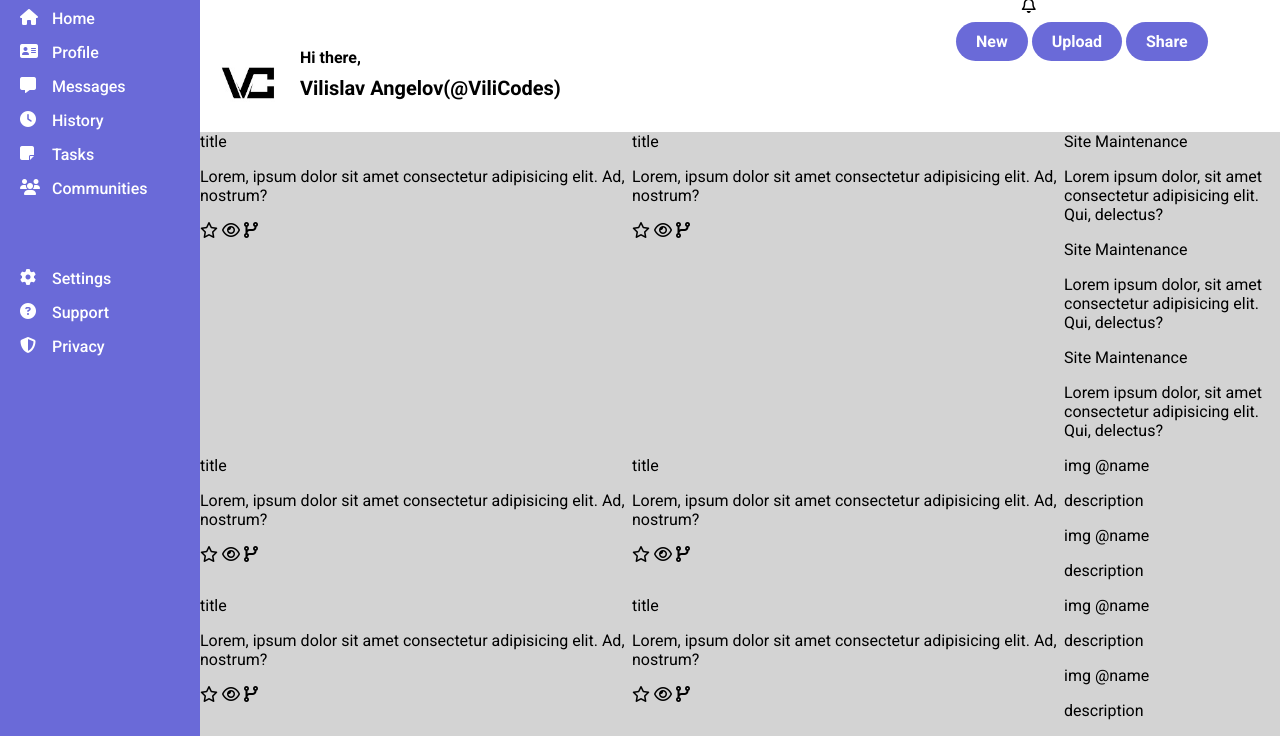
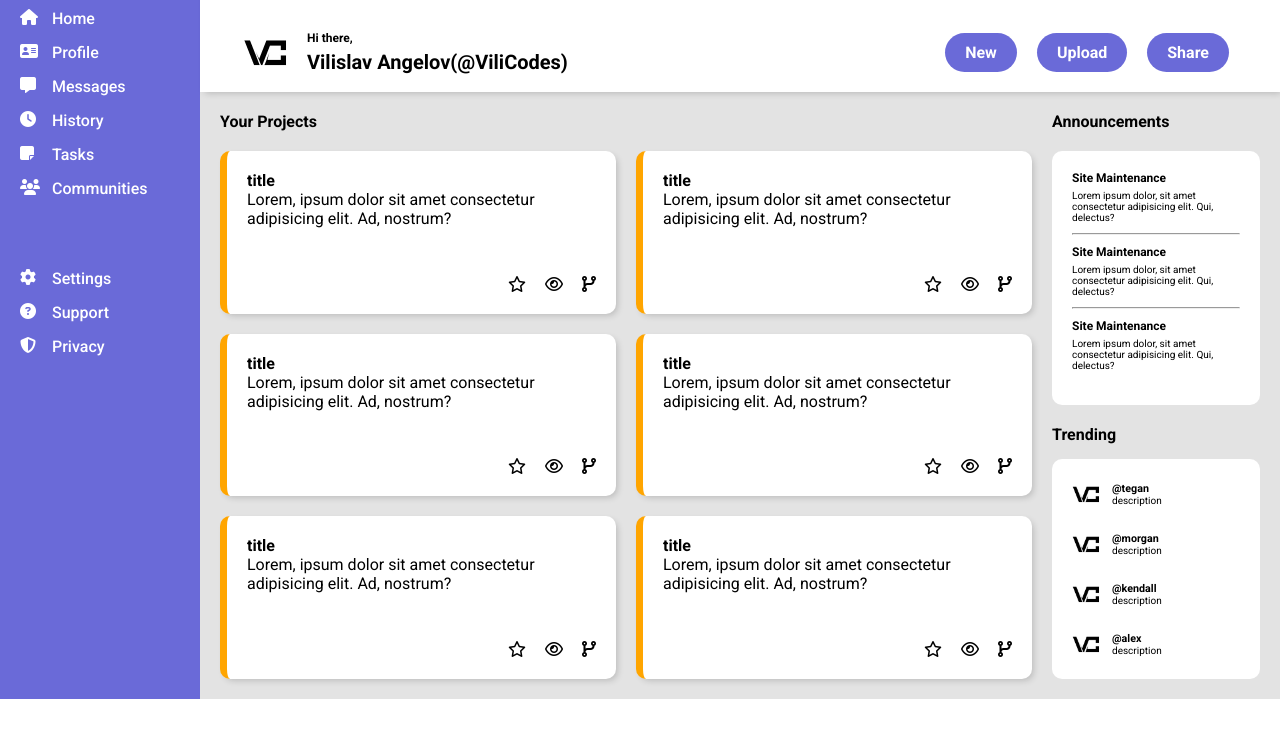
Before and after one commit to VilislavAngelov/AdminDashboard, a plain HTML site: page index.html in a window 1280 px wide. Shown: the part 68-804 px from the top of the page. Drawn offline with Linux system fonts and the light colour scheme.

Commit message:
finished the intermediate css and html section from the odin project and the final exercise

```diff
--- a/index.html
+++ b/index.html
@@ -48,6 +48,8 @@
         </div>
       </div>
       <main class="main">
+        <div class="top-shadow">
+            <div class="top-container">
                 <div class="top">
                     <div class="search">
                       <i class="fa-solid fa-magnifying-glass"></i>
@@ -55,8 +57,8 @@
                     </div>
                     <div class="user">
                       <i class="fa-regular fa-bell">
+                      </i>
                       <img class="img-small" src="VCPFP.jpg" alt="profile picture" />
-            </i>
                       <p>Vilislav Angelov</p>
                     </div>
 
@@ -73,106 +75,151 @@
                       <a href="#">Share</a>
                     </div>
                   </div>
+            </div>
+        </div>
         <div class="dashboard">
+            <h4 class="projects-heading">Your Projects</h4>
           <div class="card">
-            title
+            <div class="card-heading">
+              <h6>title</h6>
               <p>
                 Lorem, ipsum dolor sit amet consectetur adipisicing elit. Ad,
                 nostrum?
               </p>
+            </div>
+
+            <div class="card-icons">
               <i class="fa-regular fa-star"></i>
               <i class="fa-regular fa-eye"></i>
               <i class="fa-solid fa-code-branch"></i>
             </div>
+          </div>
           <div class="card">
-            title
+            <div class="card-heading">
+              <h6>title</h6>
               <p>
                 Lorem, ipsum dolor sit amet consectetur adipisicing elit. Ad,
                 nostrum?
               </p>
+            </div>
+            <div class="card-icons">
               <i class="fa-regular fa-star"></i>
               <i class="fa-regular fa-eye"></i>
               <i class="fa-solid fa-code-branch"></i>
             </div>
+          </div>
           <div class="card">
-            title
+            <div class="card-heading">
+              <h6>title</h6>
               <p>
                 Lorem, ipsum dolor sit amet consectetur adipisicing elit. Ad,
                 nostrum?
               </p>
+            </div>
+            <div class="card-icons">
               <i class="fa-regular fa-star"></i>
               <i class="fa-regular fa-eye"></i>
               <i class="fa-solid fa-code-branch"></i>
             </div>
+          </div>
           <div class="card">
-            title
+            <div class="card-heading">
+              <h6>title</h6>
               <p>
                 Lorem, ipsum dolor sit amet consectetur adipisicing elit. Ad,
                 nostrum?
               </p>
+            </div>
+            <div class="card-icons">
               <i class="fa-regular fa-star"></i>
               <i class="fa-regular fa-eye"></i>
               <i class="fa-solid fa-code-branch"></i>
             </div>
+          </div>
           <div class="card">
-            title
+            <div class="card-heading">
+              <h6>title</h6>
               <p>
                 Lorem, ipsum dolor sit amet consectetur adipisicing elit. Ad,
                 nostrum?
               </p>
+            </div>
+            <div class="card-icons">
               <i class="fa-regular fa-star"></i>
               <i class="fa-regular fa-eye"></i>
               <i class="fa-solid fa-code-branch"></i>
             </div>
+          </div>
           <div class="card">
-            title
+            <div class="card-heading">
+              <h6>title</h6>
               <p>
                 Lorem, ipsum dolor sit amet consectetur adipisicing elit. Ad,
                 nostrum?
               </p>
+            </div>
+            <div class="card-icons">
               <i class="fa-regular fa-star"></i>
               <i class="fa-regular fa-eye"></i>
               <i class="fa-solid fa-code-branch"></i>
             </div>
+          </div>
+          <h4 class="announcements-heading">Announcements</h4>
+          <div class="main-side">
                 <div id="announcements">
                     <div class="announcement">
-              Site Maintenance
+                      <h6 class="an-title">Site Maintenance</h6>
                       <p>
                         Lorem ipsum dolor, sit amet consectetur adipisicing elit. Qui,
                         delectus?
                       </p>
                     </div>
+                    <hr />
                     <div class="announcement">
-              Site Maintenance
+                      <h6 class="an-title">Site Maintenance</h6>
                       <p>
                         Lorem ipsum dolor, sit amet consectetur adipisicing elit. Qui,
                         delectus?
                       </p>
                     </div>
+                    <hr />
                     <div class="announcement">
-              Site Maintenance
+                      <h6 class="an-title">Site Maintenance</h6>
                       <p>
                         Lorem ipsum dolor, sit amet consectetur adipisicing elit. Qui,
                         delectus?
                       </p>
                     </div>
                   </div>
+            <div class="trending-container">
+                <h4>Trending</h4>
                 <div id="trending">
                     <div class="trending-user">
-              img @name
+                      <img class="img-small" src="VCPFP.jpg" alt="profile picture" />
+                      <div class="name-desc">
+                          <h6>@tegan</h6>
                           <p>description</p>
                       </div>
+                    </div>
                     <div class="trending-user">
-              img @name
+                      <img class="img-small" src="VCPFP.jpg" alt="profile picture" /> <div class="name-desc">
+                          <h6>@morgan</h6>
                           <p>description</p>
                       </div>
+                    </div>
                     <div class="trending-user">
-              img @name
+                      <img class="img-small" src="VCPFP.jpg" alt="profile picture" /> <div class="name-desc">
+                          <h6>@kendall</h6>
                           <p>description</p>
                       </div>
+                    </div>
                     <div class="trending-user">
-              img @name
+                      <img class="img-small" src="VCPFP.jpg" alt="profile picture" /> <div class="name-desc">
+                          <h6>@alex</h6>
                           <p>description</p>
+                      </div>
+                    </div>
+                  </div>
             </div>
           </div>
         </div>
--- a/style.css
+++ b/style.css
@@ -7,7 +7,7 @@ body {
 
     --orange: orange;
     --skyBlue: rgb(106, 106, 216);
-    --lightGrey: lightgrey;
+    --lightGrey: rgb(227, 227, 227);
     --white: white;
 }
 
@@ -20,25 +20,34 @@ body {
     background-color: var(--skyBlue);
 }
 
-.top {
-    display: grid;
-    grid-template-rows: 1fr 1fr;
-}
-
 .dashboard {
     display: grid;
     grid-template-columns: 1fr 1fr 20%;
-    background-color: var(--lightGrey)
+    grid-template-rows: auto 1fr 1fr 1fr;
+    background-color: var(--lightGrey);
+    padding: 20px;
+    gap: 20px;
+    position: relative;
+    z-index: -1;
 }
 
-#announcements {
-    grid-column: 3 / -1;
-    grid-row: 1 / 2;
+.projects-heading{
+    grid-column: 1 / 3;
+    margin: 0;
 }
 
-#trending {
+.announcements-heading {
+    grid-column: 3/ -1;
+    grid-row: 1 / 2;
+    margin: 0;
+}
+
+.main-side {
     grid-column: 3 / -1;
-    grid-row: 2 / 4;
+    grid-row: 2 / -1;
+    display: grid;
+    grid-template-rows: 1fr 1fr;
+    gap: 20px;
 }
 
 .logo {
@@ -81,9 +90,31 @@ li i {
     color: var(--white);
 }
 
+.top-shadow {
+    -webkit-box-shadow: 3px 3px 7px -2px rgba(0,0,0,0.2);
+    -moz-box-shadow: 3px 3px 7px -2px rgba(0,0,0,0.2);
+    box-shadow: 3px 3px 7px -2px rgba(0,0,0,0.2);
+}
+
+.top-container {
+    width: 95%;
+    margin: 0 auto;
+}
+
 .top {
     display: grid;
     grid-template-columns: 7fr 3fr;
+    grid-template-rows: 1fr 1fr;
+}
+
+.search {
+  display: flex;
+  align-items: center;
+  justify-content: start;
+}
+
+.search i {
+    margin: 15px;
 }
 
 #search {
@@ -91,6 +122,16 @@ li i {
     background-color: var(--lightGrey);
     padding: 8px;
     border-radius: 30px;
+    width: 90%;
+    height: 26px;
+
+}
+
+.buttons {
+    display: flex;
+  align-items: center;
+  justify-content: start;
+  gap: 20px;
 }
 
 .buttons a {
@@ -103,12 +144,12 @@ li i {
 }
 
 .img-small {
-    height: 60px;
+    height: 50px;
     border-radius: 50%;
 }
 
 .img-big {
-    height: 100px;
+    height: 80px;
     border-radius: 50%;
 }
 
@@ -124,14 +165,102 @@ li i {
 
 .user-info {
     display: flex;
+    align-items: center;
 }
 
 .greeting {
     font-weight: 700;
+    margin: 0;
+    margin-bottom: 5px;
+    font-size: 12px;
 }
 
 .alias {
     font-weight: 700;
     font-size: 20px;
-    line-height: 0.1;
+    margin: 0;
 }
+
+.card {
+    background-color: var(--white);
+    border-radius: 10px;
+    border-left: 7px solid var(--orange);
+    padding: 20px;
+    display: flex;
+    flex-direction: column;
+    justify-content: space-between;
+    -webkit-box-shadow: 3px 3px 7px -2px rgba(0,0,0,0.2);
+    -moz-box-shadow: 3px 3px 7px -2px rgba(0,0,0,0.2);
+    box-shadow: 3px 3px 7px -2px rgba(0,0,0,0.2);
+}
+
+/* .card-heading {
+    margin: 20px;
+} */
+
+.card-heading h6 {
+    font-size: 16px;
+    margin: 0px;
+}
+
+.card-heading p {
+    margin: 0;
+}
+
+.card-icons {
+    align-self: flex-end;
+}
+
+.card-icons i {
+    margin-left: 15px;
+}
+
+#announcements {
+    background-color: var(--white);
+    border-radius: 10px;
+    padding: 20px;
+}
+
+.an-title {
+    font-size: 12px;
+    margin: 0 0 5px 0;
+}
+
+.announcement p {
+    font-size: 10px;
+    margin: 0px;
+}
+
+hr {
+    margin-bottom: 10px;
+    margin-top: 10px;
+}
+
+#trending {
+    background-color: var(--white);
+    border-radius: 10px;
+    display: flex;
+    flex-direction: column;
+    justify-content: center;
+    padding: 10px;
+}
+
+.trending-user {
+    display: flex;
+    align-items: center;
+
+}
+
+.name-desc h6 {
+    margin: 0;
+}
+
+.name-desc p {
+    margin: 0;
+    font-size: 10px;
+}
+
+.trending-container h4 {
+    margin: 0;
+    margin-bottom: 15px;
+}
```
Lines whose indentation alone changed are shown as unchanged.
